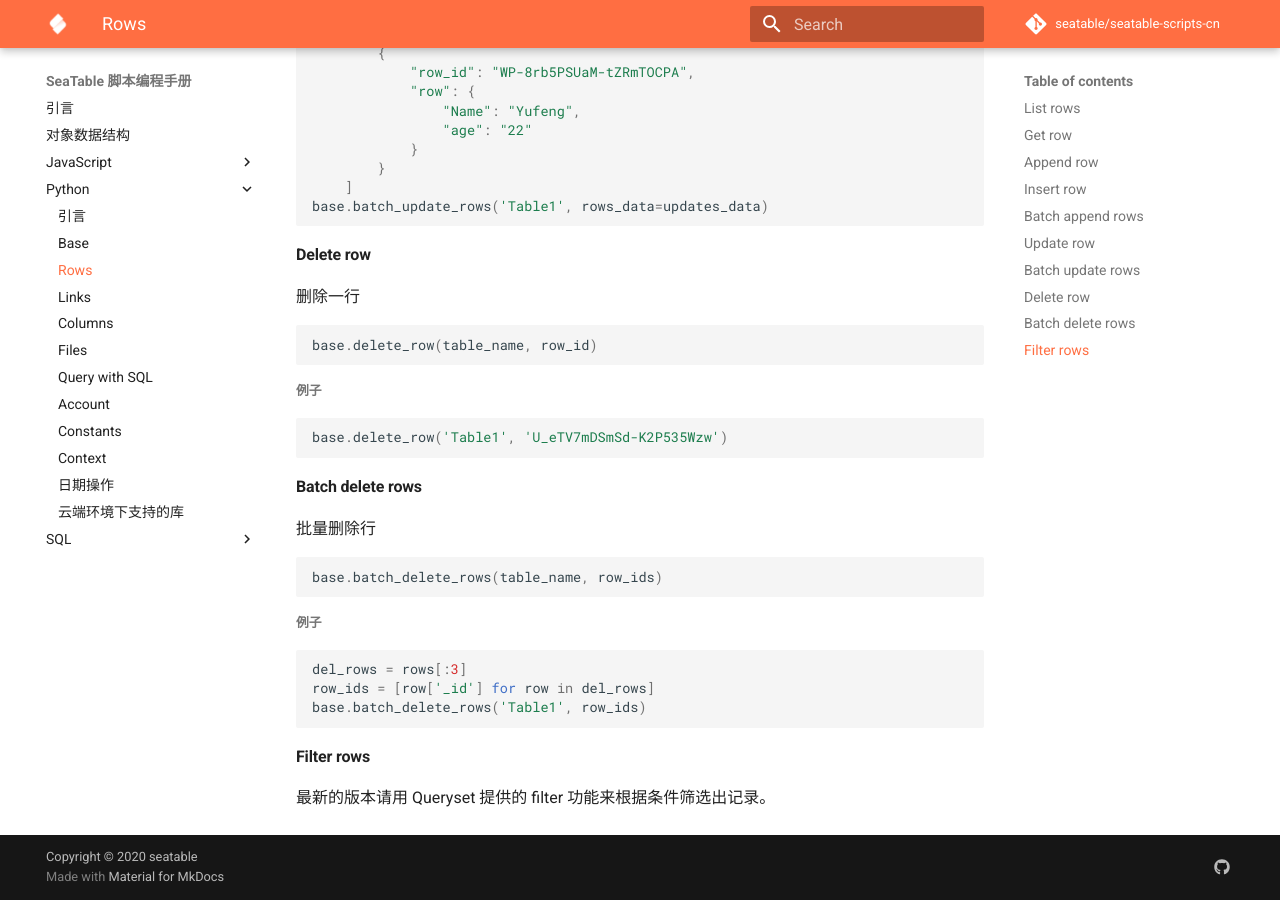
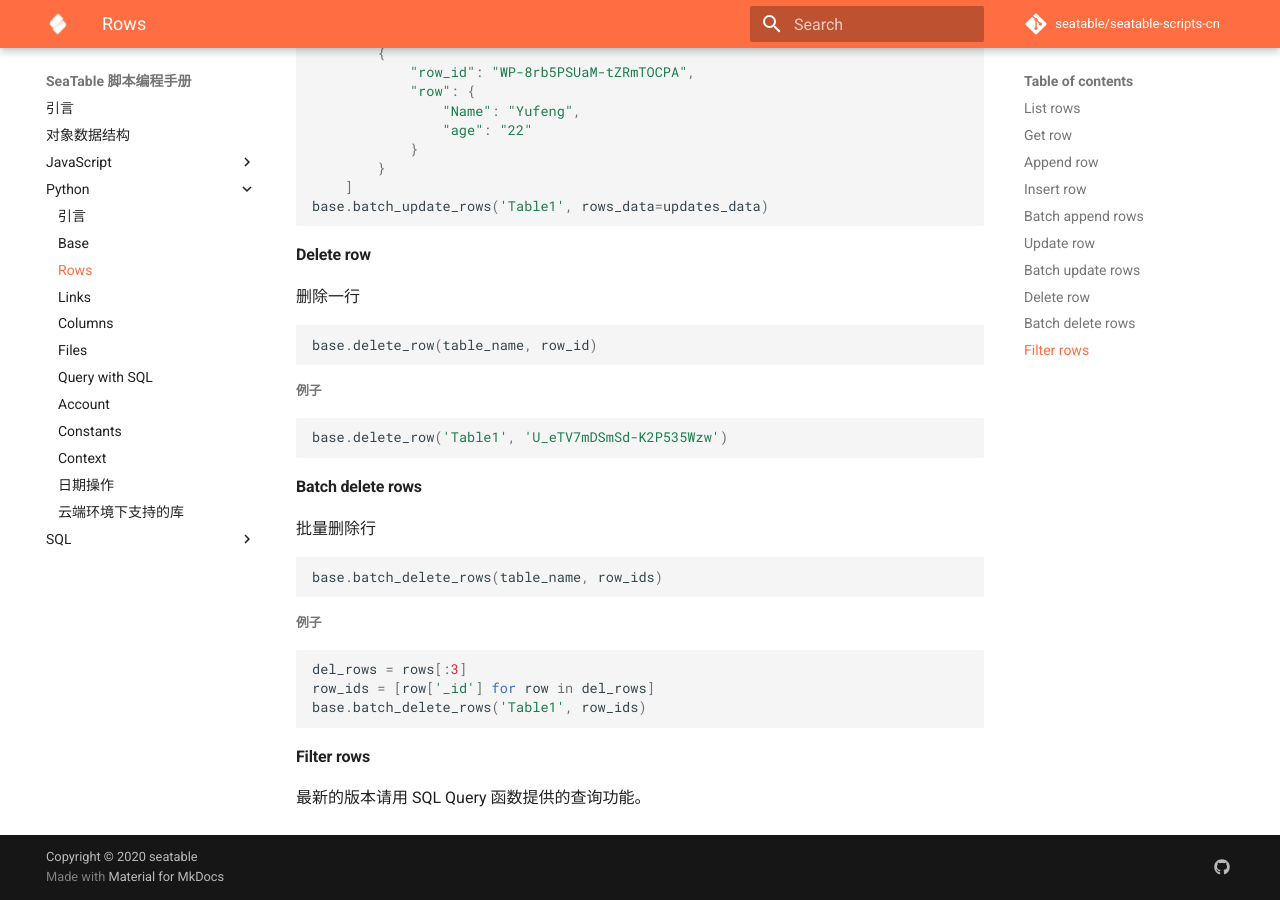
Before and after one commit to seatable/seatable-scripts-cn, an MkDocs documentation site: the page built from manual/python/rows.md, in a window 1280 px wide and 900 px high, scrolled down 2683 px. Built offline with MkDocs 1.6.1 and Material for MkDocs 9.7.7, drawn with Linux system fonts in a browser that asks for light colours; comment, search, counter and statistics services are not loaded.

Commit message:
Update rows.md

```diff
--- a/manual/python/rows.md
+++ b/manual/python/rows.md
@@ -186,4 +186,4 @@ base.batch_delete_rows('Table1', row_ids)
 
 #### Filter rows
 
-最新的版本请用 Queryset 提供的 filter 功能来根据条件筛选出记录。
+最新的版本请用 SQL Query 函数提供的查询功能。
```
